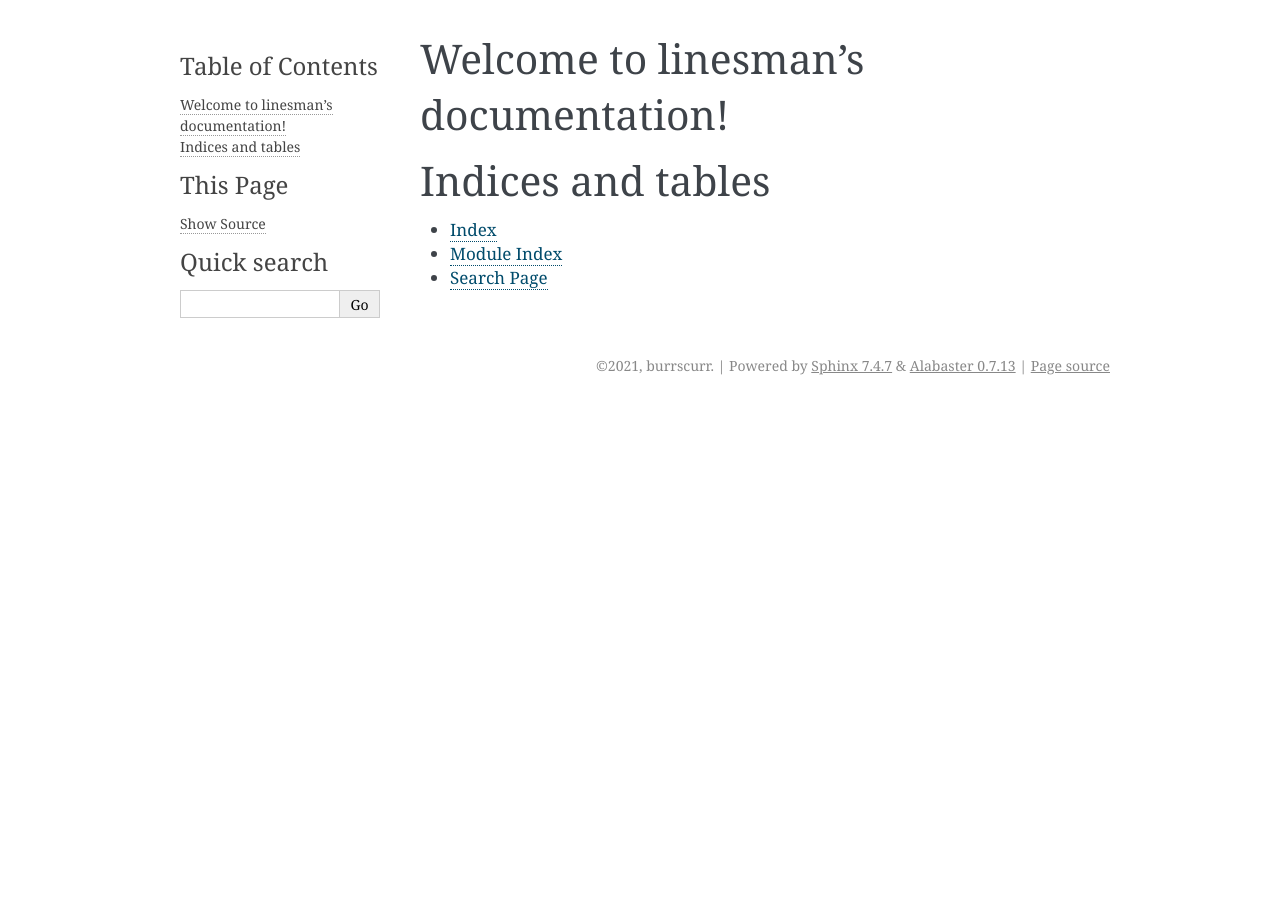
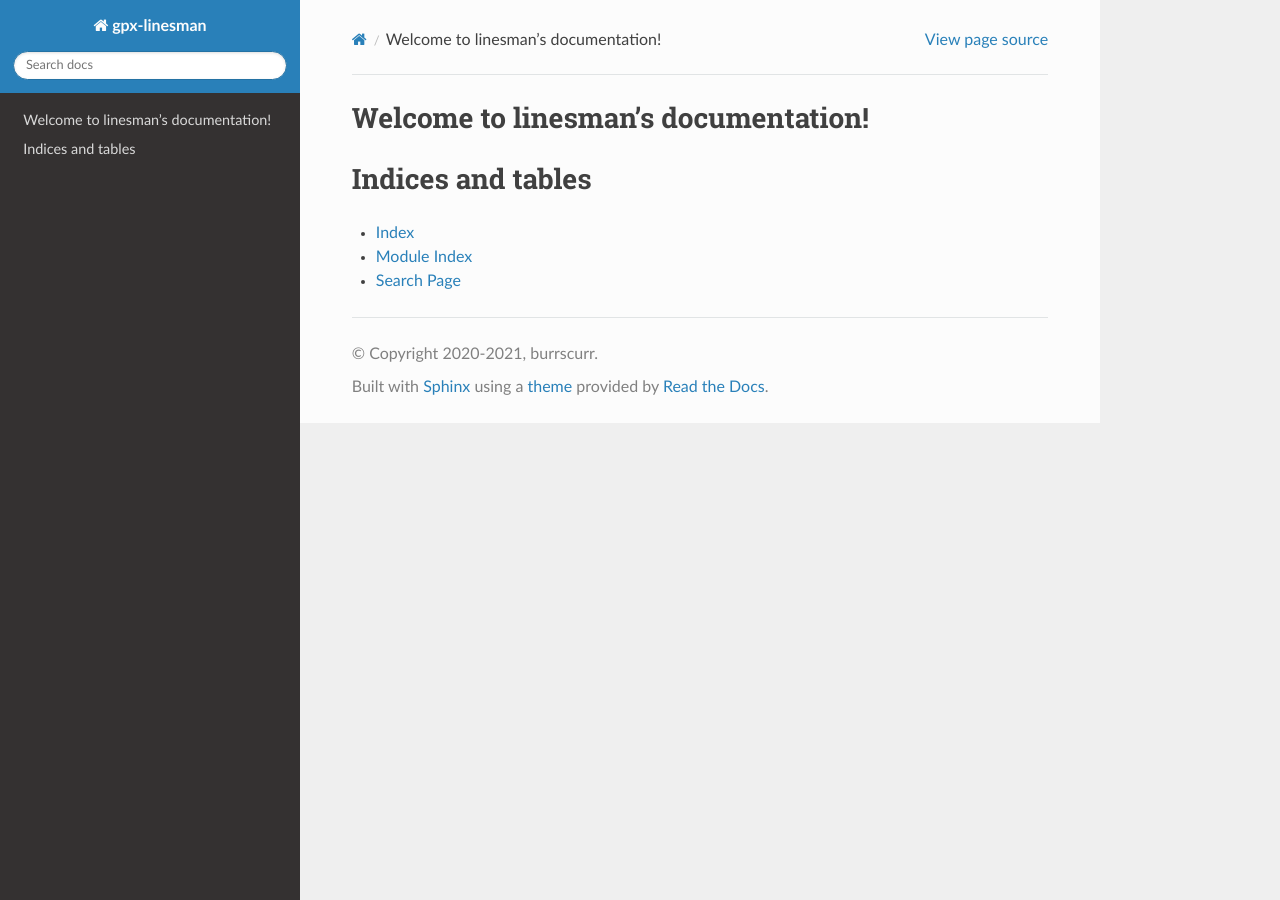
Before and after one commit to burrscurr/linesman, a Sphinx documentation site: the page built from docs/index.rst, in a window 1280 px wide. Built offline with Sphinx 7.4.7 and the Read the Docs theme 2.0.0, drawn with Linux system fonts in a browser that asks for light colours.

Commit message:
Use the readthedocs theme

```diff
--- a/docs/conf.py
+++ b/docs/conf.py
@@ -19,7 +19,7 @@ from linesman import __version__
 # -- Project information -----------------------------------------------------
 
 project = 'gpx-linesman'
-copyright = '2021, burrscurr'
+copyright = '2020-2021, burrscurr'
 author = 'burrscurr'
 
 # The full version, including alpha/beta/rc tags
@@ -32,6 +32,7 @@ release = __version__
 # extensions coming with Sphinx (named 'sphinx.ext.*') or your custom
 # ones.
 extensions = [
+    'sphinx_rtd_theme'
 ]
 
 # Add any paths that contain templates here, relative to this directory.
@@ -43,12 +44,8 @@ templates_path = ['_templates']
 exclude_patterns = ['_build', 'Thumbs.db', '.DS_Store']
 
 
-# -- Options for HTML output -------------------------------------------------
-
-# The theme to use for HTML and HTML Help pages.  See the documentation for
-# a list of builtin themes.
-#
-html_theme = 'alabaster'
+# use the readthedocs.io theme
+html_theme = 'sphinx_rtd_theme'
 
 # Add any paths that contain custom static files (such as style sheets) here,
 # relative to this directory. They are copied after the builtin static files,
--- a/pyproject.toml
+++ b/pyproject.toml
@@ -19,6 +19,7 @@ importlib-metadata = {version = "^1.0", python = "<3.8"}
 pytest = "^6.2.1"
 pytest-cov = "^2.10.1"
 sphinx = "^3.4.3"
+sphinx-rtd-theme = "^0.5.1"
 
 [tool.poetry.scripts]
 linesman = 'linesman:run'
```
Also changed, not shown: 1 other file.
